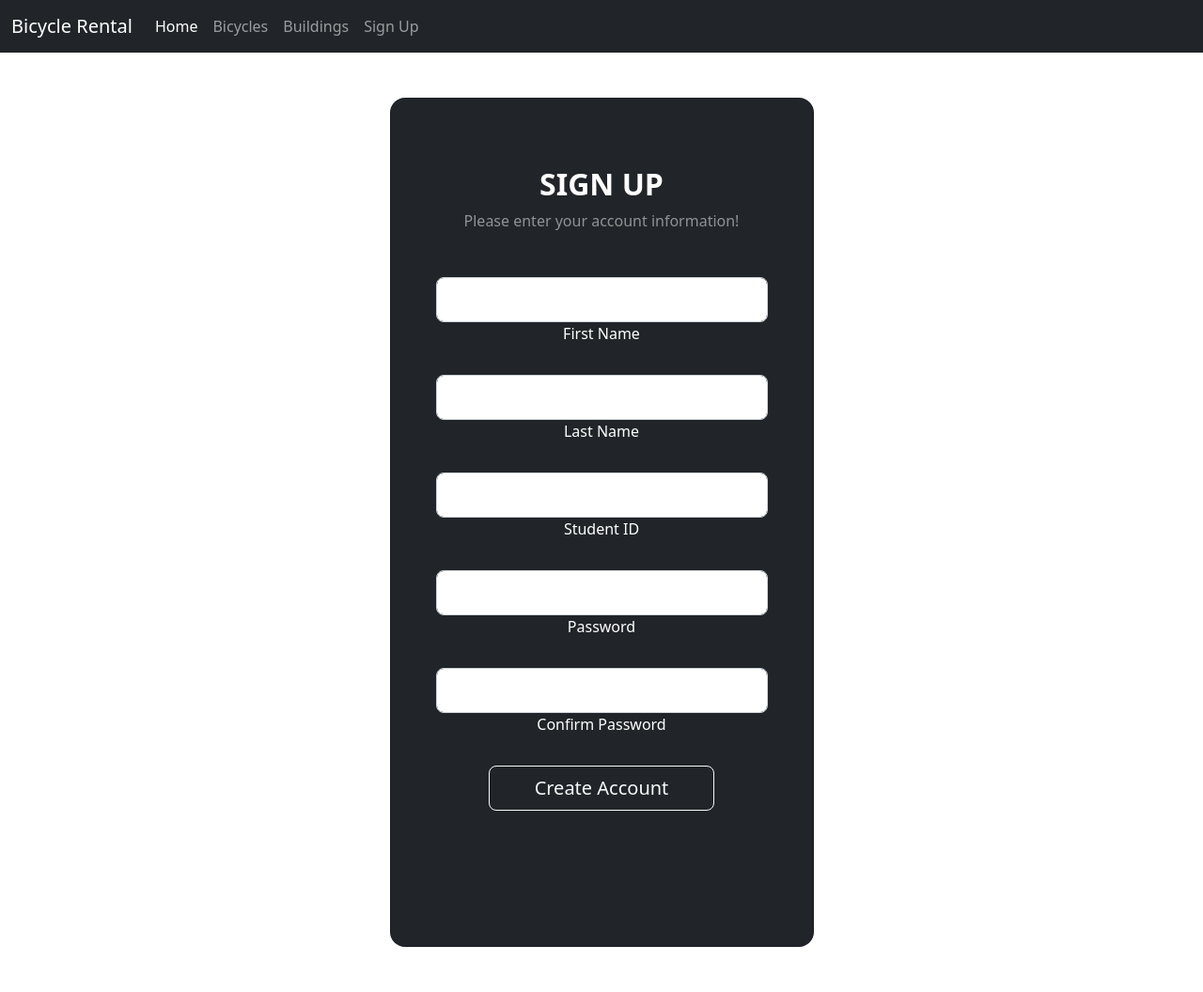
After one commit to karank85/bike-rental-system, a Flask app: page /register/ in a window 1280 px wide. The commit adds this page. Shown: the whole page at 94% size. Run offline with Flask 2, Linux system fonts and the light colour scheme; some libraries are stand-ins or nearby versions.

Commit message:
Added register/sign-up page

```diff
--- a/app.py
+++ b/app.py
@@ -30,9 +30,11 @@ def register():
             flash('Passwords do not match!', 'danger')
             return render_template('register.html')
 
-		#if len(userDetails['studentID']) != 7:
-		#	flash('Student ID is not a registered studentID', 'danger')
-		#	return render_template('register.html')
+		# Check if StudentID is correct
+        if len(userDetails['studentID']) != 7:
+            flash('StudentID needs to be a 7 digit number!', 'danger')
+            return render_template('register.html')
+
 
         p1 = userDetails['firstName']
         p2 = userDetails['lastName']
--- a/templates/base.html
+++ b/templates/base.html
@@ -9,8 +9,15 @@
   <body>
     {% include 'navbar.html' %}
 
-    {% block content %}
-    {% endblock %}
+    {% for category, message in get_flashed_messages(with_categories=true) %}
+    <div class="alert alert-{{category}} alert-dismissible fade show" role="alert" style="margin: 20px 20px 20px 20px;">
+      {{ message }}
+      <button type="button" class="btn-close" data-bs-dismiss="alert" aria-label="Close"></button>
+    </div>
+    {% endfor %}
+
+		{% block content %}
+		{% endblock %}
     <script src="https://cdn.jsdelivr.net/npm/bootstrap@5.2.3/dist/js/bootstrap.bundle.min.js" integrity="sha384-kenU1KFdBIe4zVF0s0G1M5b4hcpxyD9F7jL+jjXkk+Q2h455rYXK/7HAuoJl+0I4" crossorigin="anonymous"></script>
   </body>
 </html>
--- a/templates/navbar.html
+++ b/templates/navbar.html
@@ -9,7 +9,7 @@
           <a class="nav-link active" aria-current="page" href="#">Home</a>
           <a class="nav-link" href="#">Bicycles</a>
           <a class="nav-link" href="#">Buildings</a>
-          <a class="nav-link" href="#">Book Here</a>
+          <a class="nav-link" href="{{ url_for('register') }}">Sign Up</a>
           <!--Search Bar/Dropdown/Disabled Buttons-->
         </div>
       </div>
--- /dev/null
+++ b/templates/register.html
@@ -0,0 +1,61 @@
+{% extends 'base.html' %}
+{% block content %}
+<section class="vh-100 gradient-custom">
+    <form method="POST">
+    <div class="container py-5 h-100">
+      <div class="row d-flex justify-content-center align-items-center h-100">
+        <div class="col-12 col-md-8 col-lg-6 col-xl-5">
+          <div class="card bg-dark text-white" style="border-radius: 1rem;">
+            <div class="card-body p-5 text-center">
+
+              <div class="mb-md-5 mt-md-4 pb-5">
+
+                <h2 class="fw-bold mb-2 text-uppercase">Sign Up</h2>
+                <p class="text-white-50 mb-5">Please enter your account information!</p>
+
+                <div class="form-outline form-white mb-4">
+                  <input type="text" id="firstName" class="form-control form-control-lg" name="firstName" />
+                  <label class="form-label" for="firstName">First Name</label>
+                </div>
+
+                <div class="form-outline form-white mb-4">
+                    <input type="text" id="lastName" class="form-control form-control-lg" name="lastName" />
+                    <label class="form-label" for="lastName">Last Name</label>
+                </div>
+
+                <div class="form-outline form-white mb-4">
+                    <input type="text" id="studentID" class="form-control form-control-lg" name="studentID" />
+                    <label class="form-label" for="studentID">Student ID</label>
+                </div>
+
+                <div class="form-outline form-white mb-4">
+                    <input type="password" id="password" class="form-control form-control-lg" name="password" />
+                    <label class="form-label" for="password">Password</label>
+                </div>
+
+                <div class="form-outline form-white mb-4">
+                  <input type="password" id="confirmPassword" class="form-control form-control-lg"  name="confirmPassword"/>
+                  <label class="form-label" for="confirmPassword">Confirm Password</label>
+                </div>
+
+                <button class="btn btn-outline-light btn-lg px-5" type="submit">Create Account</button>
+              </div>
+            </div>
+          </div>
+        </div>
+      </div>
+    </div>
+  </section>
+</form>
+{% endblock %}
+
+.gradient-custom {
+    /* fallback for old browsers */
+    background: #6a11cb;
+
+    /* Chrome 10-25, Safari 5.1-6 */
+    background: -webkit-linear-gradient(to right, rgba(106, 17, 203, 1), rgba(37, 117, 252, 1));
+
+    /* W3C, IE 10+/ Edge, Firefox 16+, Chrome 26+, Opera 12+, Safari 7+ */
+    background: linear-gradient(to right, rgba(106, 17, 203, 1), rgba(37, 117, 252, 1))
+    }
```
